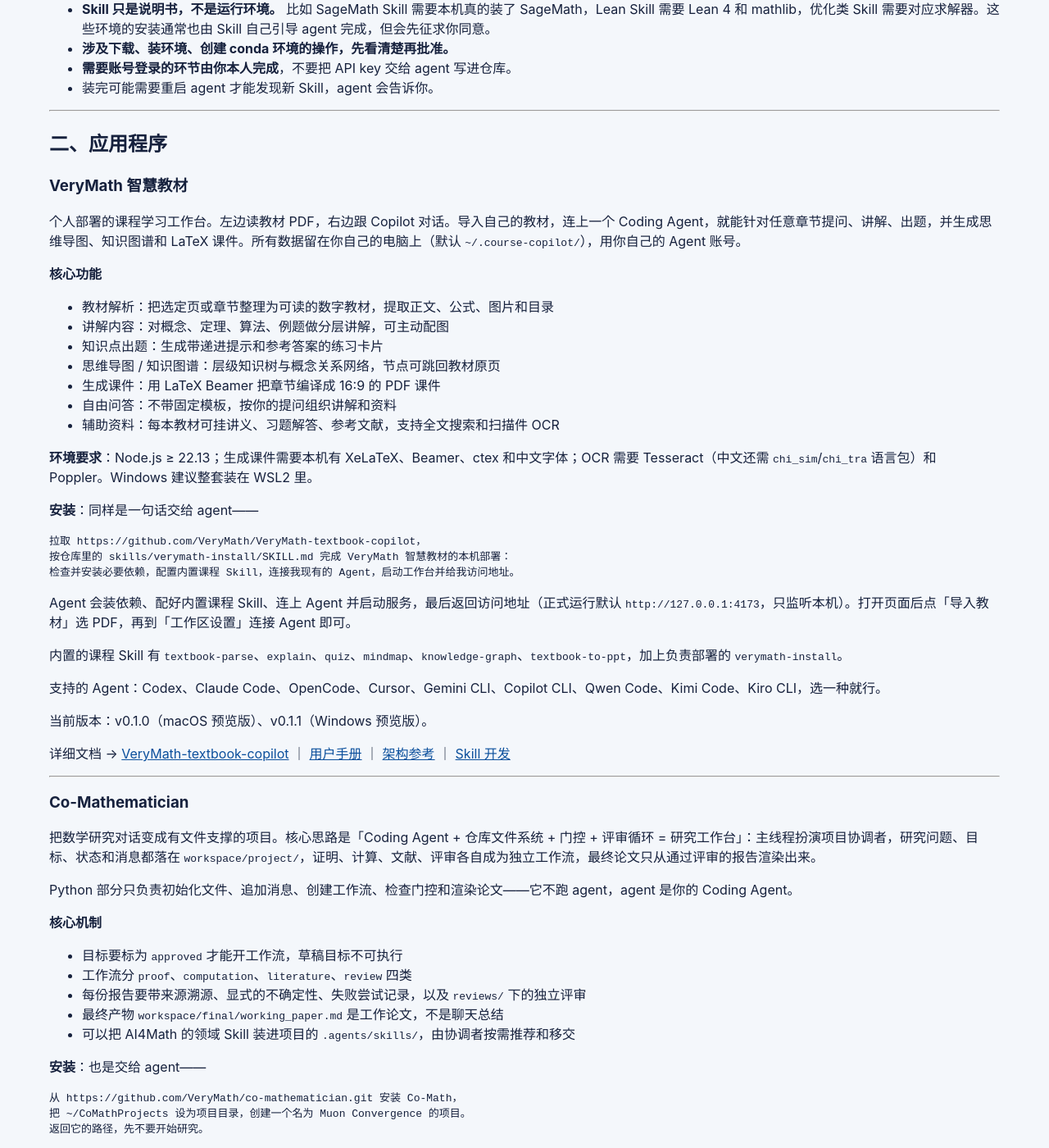
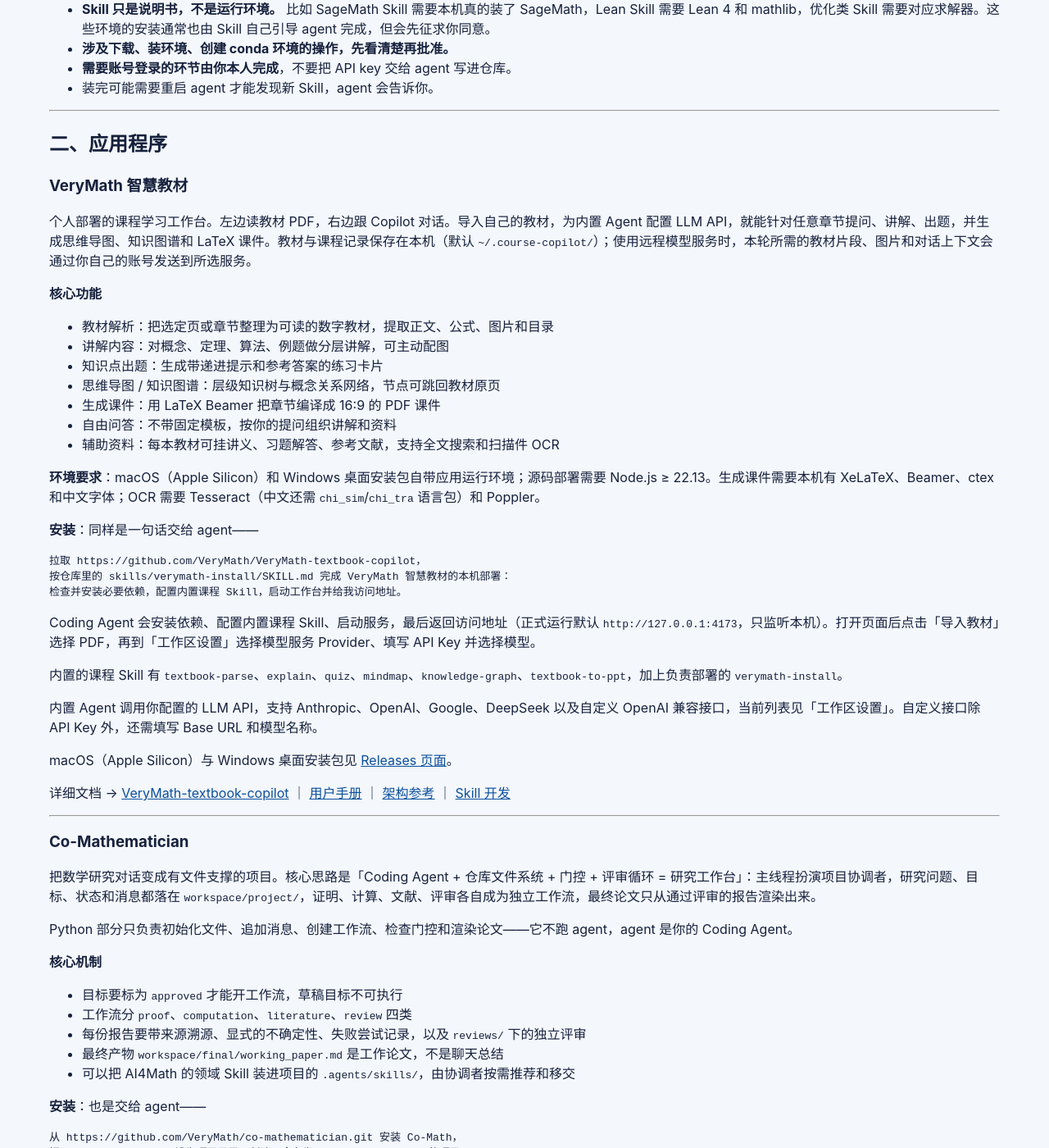
Before and after one commit to VeryMath/verymath.github.io, a Jekyll site: the page built from handbook/HANDBOOK.zh-CN.md, in a window 1280 px wide and 1400 px high, scrolled down 1681 px. Shown: the whole window at 82% size. Built offline with Jekyll 4.4.1, drawn with Linux system fonts in a browser that asks for light colours.

Commit message:
docs: 更新教材应用的接入方式与环境要求

````diff
--- a/handbook/HANDBOOK.zh-CN.md
+++ b/handbook/HANDBOOK.zh-CN.md
@@ -106,7 +106,7 @@
 
 ### VeryMath 智慧教材
 
-个人部署的课程学习工作台。左边读教材 PDF，右边跟 Copilot 对话。导入自己的教材，连上一个 Coding Agent，就能针对任意章节提问、讲解、出题，并生成思维导图、知识图谱和 LaTeX 课件。所有数据留在你自己的电脑上（默认 `~/.course-copilot/`），用你自己的 Agent 账号。
+个人部署的课程学习工作台。左边读教材 PDF，右边跟 Copilot 对话。导入自己的教材，为内置 Agent 配置 LLM API，就能针对任意章节提问、讲解、出题，并生成思维导图、知识图谱和 LaTeX 课件。教材与课程记录保存在本机（默认 `~/.course-copilot/`）；使用远程模型服务时，本轮所需的教材片段、图片和对话上下文会通过你自己的账号发送到所选服务。
 
 **核心功能**
 
@@ -118,23 +118,23 @@
 - 自由问答：不带固定模板，按你的提问组织讲解和资料
 - 辅助资料：每本教材可挂讲义、习题解答、参考文献，支持全文搜索和扫描件 OCR
 
-**环境要求**：Node.js ≥ 22.13；生成课件需要本机有 XeLaTeX、Beamer、ctex 和中文字体；OCR 需要 Tesseract（中文还需 `chi_sim`/`chi_tra` 语言包）和 Poppler。Windows 建议整套装在 WSL2 里。
+**环境要求**：macOS（Apple Silicon）和 Windows 桌面安装包自带应用运行环境；源码部署需要 Node.js ≥ 22.13。生成课件需要本机有 XeLaTeX、Beamer、ctex 和中文字体；OCR 需要 Tesseract（中文还需 `chi_sim`/`chi_tra` 语言包）和 Poppler。
 
 **安装**：同样是一句话交给 agent——
 
 ```text
 拉取 https://github.com/VeryMath/VeryMath-textbook-copilot，
 按仓库里的 skills/verymath-install/SKILL.md 完成 VeryMath 智慧教材的本机部署：
-检查并安装必要依赖，配置内置课程 Skill，连接我现有的 Agent，启动工作台并给我访问地址。
+检查并安装必要依赖，配置内置课程 Skill，启动工作台并给我访问地址。
 ```
 
-Agent 会装依赖、配好内置课程 Skill、连上 Agent 并启动服务，最后返回访问地址（正式运行默认 `http://127.0.0.1:4173`，只监听本机）。打开页面后点「导入教材」选 PDF，再到「工作区设置」连接 Agent 即可。
+Coding Agent 会安装依赖、配置内置课程 Skill、启动服务，最后返回访问地址（正式运行默认 `http://127.0.0.1:4173`，只监听本机）。打开页面后点击「导入教材」选择 PDF，再到「工作区设置」选择模型服务 Provider、填写 API Key 并选择模型。
 
 内置的课程 Skill 有 `textbook-parse`、`explain`、`quiz`、`mindmap`、`knowledge-graph`、`textbook-to-ppt`，加上负责部署的 `verymath-install`。
 
-支持的 Agent：Codex、Claude Code、OpenCode、Cursor、Gemini CLI、Copilot CLI、Qwen Code、Kimi Code、Kiro CLI，选一种就行。
+内置 Agent 调用你配置的 LLM API，支持 Anthropic、OpenAI、Google、DeepSeek 以及自定义 OpenAI 兼容接口，当前列表见「工作区设置」。自定义接口除 API Key 外，还需填写 Base URL 和模型名称。
 
-当前版本：v0.1.0（macOS 预览版）、v0.1.1（Windows 预览版）。
+macOS（Apple Silicon）与 Windows 桌面安装包见 [Releases 页面](https://github.com/VeryMath/VeryMath-textbook-copilot/releases)。
 
 详细文档 → [VeryMath-textbook-copilot](https://github.com/VeryMath/VeryMath-textbook-copilot) ｜ [用户手册](https://github.com/VeryMath/VeryMath-textbook-copilot/blob/main/docs/user-guide.md) ｜ [架构参考](https://github.com/VeryMath/VeryMath-textbook-copilot/blob/main/docs/architecture.md) ｜ [Skill 开发](https://github.com/VeryMath/VeryMath-textbook-copilot/blob/main/docs/skill-development.md)
 
````
Also changed, not shown: handbook/HANDBOOK.md (+6 -6 lines), index.md (+2 -2 lines).
